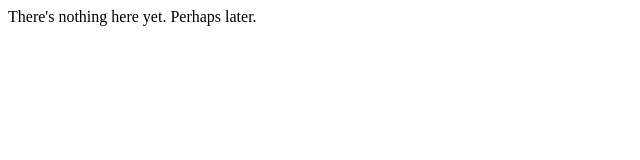
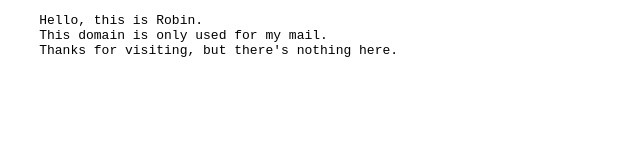
Before and after one commit to rvloock/rvloock.github.io, a plain HTML site: page index.html in a window 1280 px wide. Shown: the whole page, without its empty margins (0-640 px from the left). Drawn offline with Linux system fonts and the light colour scheme.

Commit message:
Update index.html

```diff
--- a/index.html
+++ b/index.html
@@ -5,6 +5,10 @@
     <title>rvloock</title>
   </head>
   <body>
-    There's nothing here yet. Perhaps later.
+    <pre>
+    Hello, this is Robin.
+    This domain is only used for my mail.
+    Thanks for visiting, but there's nothing here.
+    </pre>
   </body>
 </html>
```
